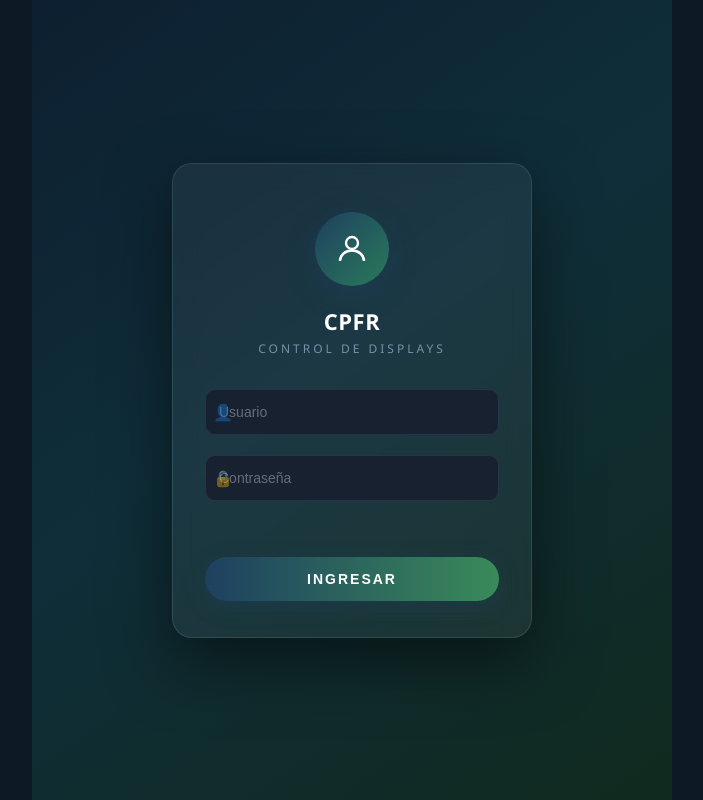
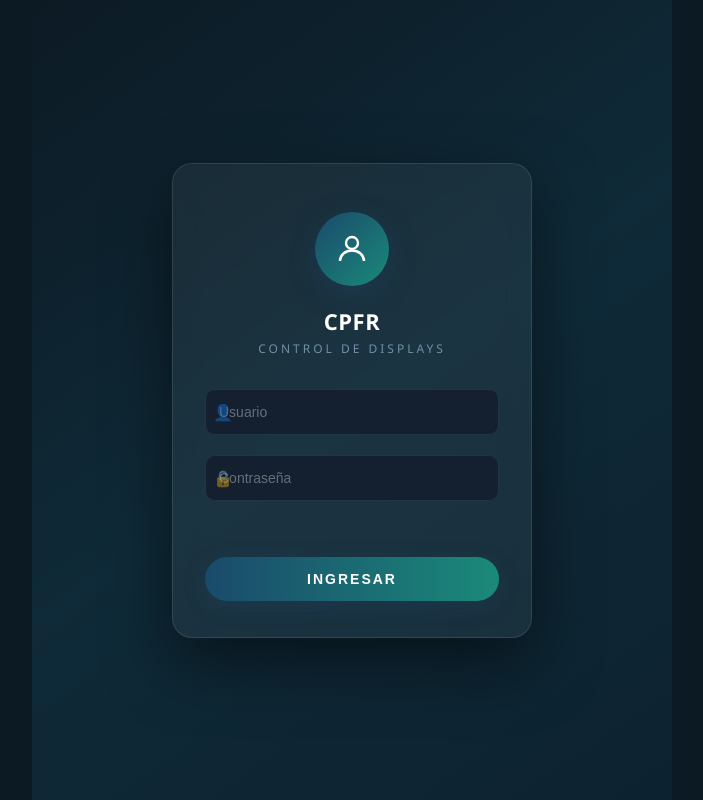
Before and after one commit to penaranda7pau/displays-app, a Flask app: page / in a window 1280 px wide. Shown: the whole page, without its empty margins (288-991 px from the left). Run offline with Flask 3, Linux system fonts and the light colour scheme.

Commit message:
UI: colores CPFR reales - teal petroleo segun tarjeta de presentacion

```diff
--- a/backend/templates/index.html
+++ b/backend/templates/index.html
@@ -6,17 +6,17 @@
 <title>CPFR Displays</title>
 <style>
   :root {
-    --azul:    #1e4060;
-    --azul2:   #2a5a80;
-    --verde:   #6aaa4f;
-    --verde2:  #558a3e;
-    --rojo:    #f04040;
-    --fondo:   #0d1a26;
-    --card:    #172130;
-    --card2:   #1e2d3d;
-    --borde:   #253448;
-    --texto:   #e8edf2;
-    --muted:   #7a8fa6;
+    --azul:    #1a4a6b;
+    --azul2:   #1f618d;
+    --verde:   #1a8a7a;
+    --verde2:  #147060;
+    --rojo:    #e74c3c;
+    --fondo:   #0c1a24;
+    --card:    #142030;
+    --card2:   #1a2d3e;
+    --borde:   #1f3548;
+    --texto:   #e4edf5;
+    --muted:   #7090a8;
   }
   * { box-sizing: border-box; margin: 0; padding: 0; }
   body { font-family: 'Segoe UI', sans-serif; background: var(--fondo); color: var(--texto); min-height: 100vh; }
@@ -30,7 +30,7 @@
   #login {
     display: flex; flex-direction: column; align-items: center;
     justify-content: center; min-height: 100vh; padding: 24px;
-    background: linear-gradient(145deg, #0d1f30 0%, #0f2e3a 45%, #102a1e 100%);
+    background: linear-gradient(145deg, #0c1a24 0%, #0f2a38 50%, #0d2230 100%);
   }
   .login-card {
     background: rgba(255,255,255,0.05);
@@ -46,7 +46,7 @@
   }
   .login-avatar {
     width: 74px; height: 74px; border-radius: 50%;
-    background: linear-gradient(135deg, #1e4060, #2a7a5a);
+    background: linear-gradient(135deg, #1a4a6b, #1a8a7a);
     display: flex; align-items: center; justify-content: center;
     margin-bottom: 20px;
     box-shadow: 0 8px 24px rgba(30,64,96,0.5);
@@ -78,7 +78,7 @@
   .btn-login {
     width: 100%; padding: 14px; border-radius: 50px; border: none;
     font-size: 14px; font-weight: 700; letter-spacing: 2px; text-transform: uppercase;
-    background: linear-gradient(90deg, #1e4060, #3a8a5a);
+    background: linear-gradient(90deg, #1a4a6b, #1a8a7a);
     color: #fff; cursor: pointer; margin-top: 8px;
     box-shadow: 0 6px 20px rgba(30,64,96,0.4);
     transition: opacity 0.2s, transform 0.1s;
@@ -90,7 +90,7 @@
   input[type=text], input[type=password] { width: 100%; padding: 13px; border-radius: 10px; border: 1px solid var(--borde); background: var(--card); color: var(--texto); font-size: 16px; }
   .btn { width: 100%; padding: 14px; border-radius: 10px; border: none; font-size: 15px; font-weight: bold; cursor: pointer; transition: opacity 0.15s; }
   .btn:hover { opacity: 0.88; }
-  .btn-verde { background: linear-gradient(90deg, #1e4060, #3a8a5a); color: #fff; }
+  .btn-verde { background: linear-gradient(90deg, #1a4a6b, #1a8a7a); color: #fff; }
   .btn-azul  { background: var(--azul2); color: #fff; }
   .btn-gris  { background: var(--card); color: var(--texto); }
   .error { color: var(--rojo); text-align: center; font-size: 14px; min-height: 20px; }
```
